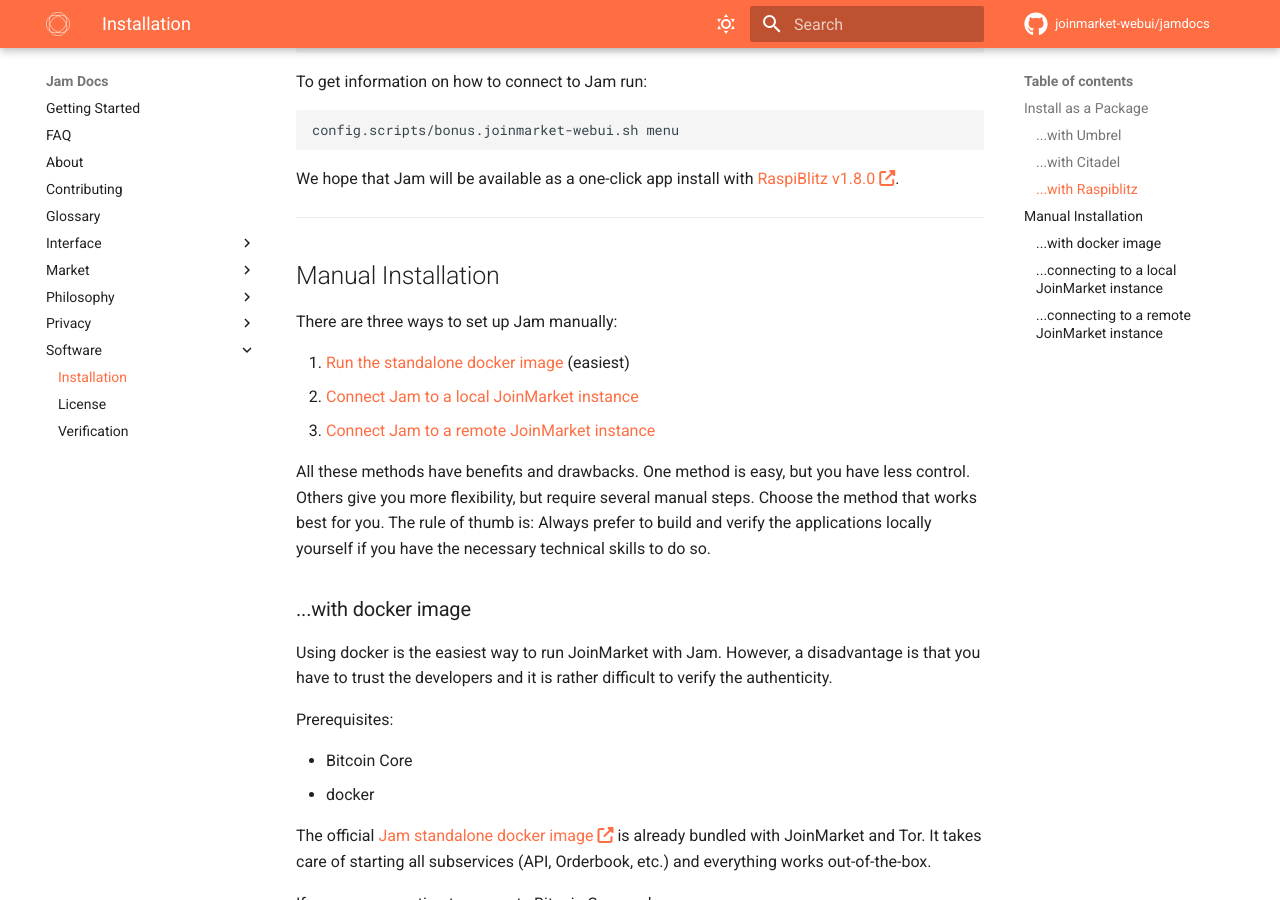
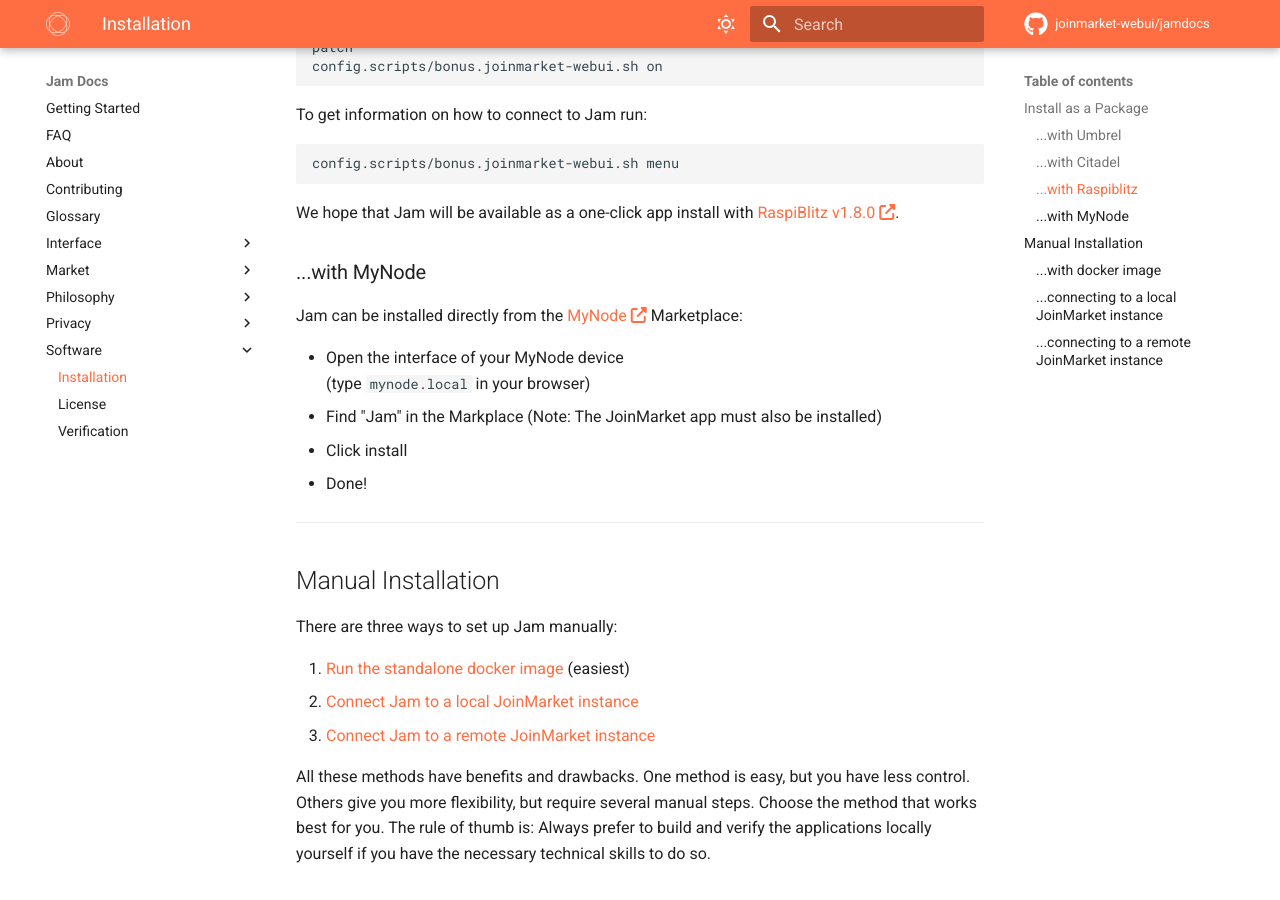
Before and after one commit to joinmarket-webui/jamdocs, an MkDocs documentation site: the page built from docs/software/installation.md, in a window 1280 px wide and 900 px high, scrolled down 1467 px. Built offline with MkDocs 1.6.1 and Material for MkDocs 9.7.7, drawn with Linux system fonts in a browser that asks for light colours; nearby versions of some CDN libraries; comment, search, counter and statistics services are not loaded.

Commit message:
Update Install Instructions for MyNode

```diff
--- a/docs/software/installation.md
+++ b/docs/software/installation.md
@@ -5,6 +5,7 @@
 - [Umbrel](#with-umbrel)
 - [Citadel](#with-citadel)
 - [Raspiblitz](#with-raspiblitz)
+- [MyNode](#with-mynode)
 
 You should be able to install Jam with one click if you are running any of the
 above. You can also do a [manual installation](#manual-installation).
@@ -64,6 +65,15 @@
 We hope that Jam will be available as a one-click app
 install with [RaspiBlitz
 v1.8.0](https://github.com/rootzoll/raspiblitz/issues/2891).
+
+### ...with MyNode
+
+Jam can be installed directly from the [MyNode](https://mynodebtc.com/) Marketplace:
+
+- Open the interface of your MyNode device <br/> (type `mynode.local` in your browser)
+- Find "Jam" in the Markplace (Note: The JoinMarket app must also be installed)
+- Click install
+- Done!
 
 ---
 
```
